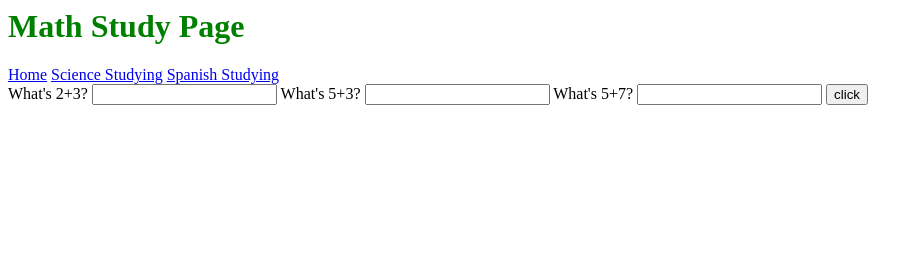
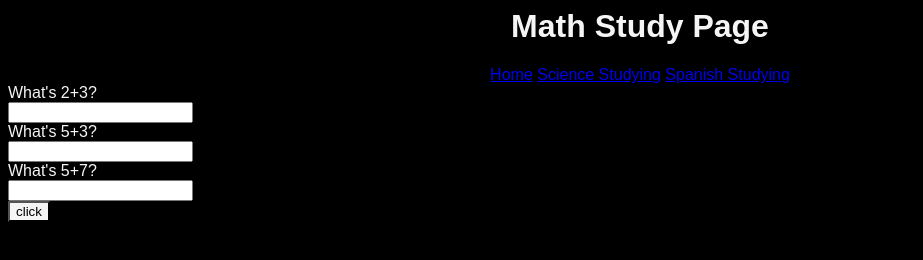
Before and after one commit to AldenWohlgemuth/Exhibition, a plain HTML site: page Website/math.html in a window 1280 px wide. Shown: the whole page, without its empty margins (0-923 px from the left). Drawn offline with Linux system fonts and the light colour scheme; files that its build step writes are made by us from their sources.

Commit message:
Update formatting

```diff
--- a/CSS/style.css
+++ /dev/null
@@ -1,6 +0,0 @@
-p {
-    color: green;
-}
-h1 {
-    color: green;
-}
--- a/Pages/math.html
+++ b/Website/math.html
@@ -8,7 +8,7 @@
         <h1>Math Study Page</h1>
     </head>
     <header>
-        <nav>
+        <nav class = "navigation">
             <a href = "./index.html">Home</a>
             <a href = "./science.html">Science Studying</a>
             <a href = "./spanish.html">Spanish Studying</a>
@@ -17,19 +17,19 @@
     <!--Main page information goes here-->
     <body>
         <!--Adds a label that displays a question-->
-        <label>What's 2+3?</label>
+        <label class = "question">What's 2+3?</label>
         <!--Creates an input called math1 that only accepts numbers-->
-        <input type="number" id="math1">
+        <input type = "number" id="math1" class = "answer">
         <!--Adds a label that displays a question-->
-        <label>What's 5+3?</label>
+        <label class = "question">What's 5+3?</label>
         <!--Creates an input called math2 that only accepts numbers-->
-        <input type="number" id="math2">
+        <input type = "number" id = "math2" class = "answer">
         <!--Adds a label that displays a question-->
-        <label>What's 5+7?</label>
+        <label class = "question">What's 5+7?</label>
         <!--Creates an input called math3 that only accepts numbers-->
-        <input type="number" id="math3">
+        <input type = "number" id = "math3" class = "answer">
         <!--Creates button that calls checkAnswer when clicked-->
-        <input type="button" value="click" onclick="checkAnswer()"><span id="verify"></span>
+        <input type = "button" value = "click" onclick = "checkAnswer()" class = "button"><span id = "verify"></span>
         <!--Runs javascript function that checks if answer is correct-->
         <script>
             function checkAnswer() {
--- /dev/null
+++ b/Website/style.css
@@ -0,0 +1,35 @@
+body {
+    background-color: black;
+}
+.navigation {
+    font-family: sans-serif;
+    text-align: center;
+}
+p {
+    color: whitesmoke;
+    font-family: sans-serif;
+    text-align: center;
+}
+h1 {
+    color: whitesmoke;
+    font-family: sans-serif;
+    text-align: center;
+}
+.question {
+    color: whitesmoke;
+    font-family: sans-serif;
+    text-align: left;
+    display: block;
+}
+.answer {
+    color: black;
+    font-family: sans-serif;
+    text-align: left;
+    display: block;
+}
+.button {
+    background-color: whitesmoke;
+    color: black;
+    font-family: sans-serif;
+    text-align: center;
+}
```
Also changed, not shown: Website/index.html (renamed from Pages/index.html, +1 -1 lines), Website/science.html (renamed from Pages/science.html, +4 -4 lines), Website/spanish.html (renamed from Pages/spanish.html, +4 -4 lines).
